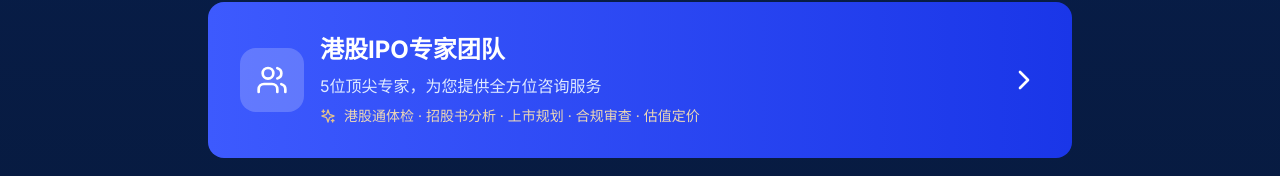
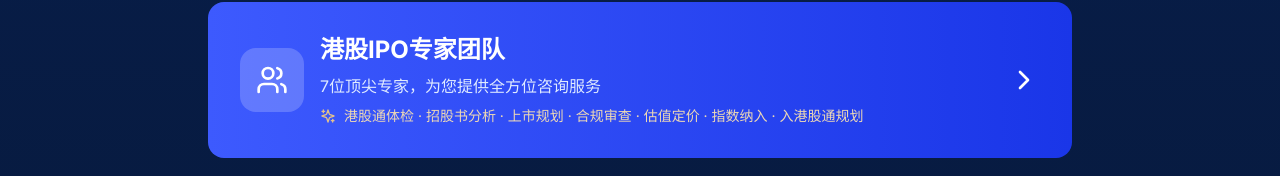
Before and after one commit to tinahu198803-web/hk-elite-insight-v2, a Next.js app: page / in a window 1280 px wide. Shown: the part 1398-1574 px from the top of the page. Built offline with nearby package versions, Linux system fonts and the light colour scheme.

Commit message:
更新为7位专家

```diff
--- a/app/page.tsx
+++ b/app/page.tsx
@@ -247,10 +247,10 @@ export default function Home() {
                 </div>
                 <div className="text-left">
                   <h2 className="text-2xl font-bold text-white mb-2">港股IPO专家团队</h2>
-                  <p className="text-primary-100">5位顶尖专家，为您提供全方位咨询服务</p>
+                  <p className="text-primary-100">7位顶尖专家，为您提供全方位咨询服务</p>
                   <div className="flex items-center mt-2 space-x-2">
                     <Sparkles className="text-gold-400" size={16} />
-                    <span className="text-gold-300 text-sm">港股通体检 · 招股书分析 · 上市规划 · 合规审查 · 估值定价</span>
+                    <span className="text-gold-300 text-sm">港股通体检 · 招股书分析 · 上市规划 · 合规审查 · 估值定价 · 指数纳入 · 入港股通规划</span>
                   </div>
                 </div>
               </div>
```
